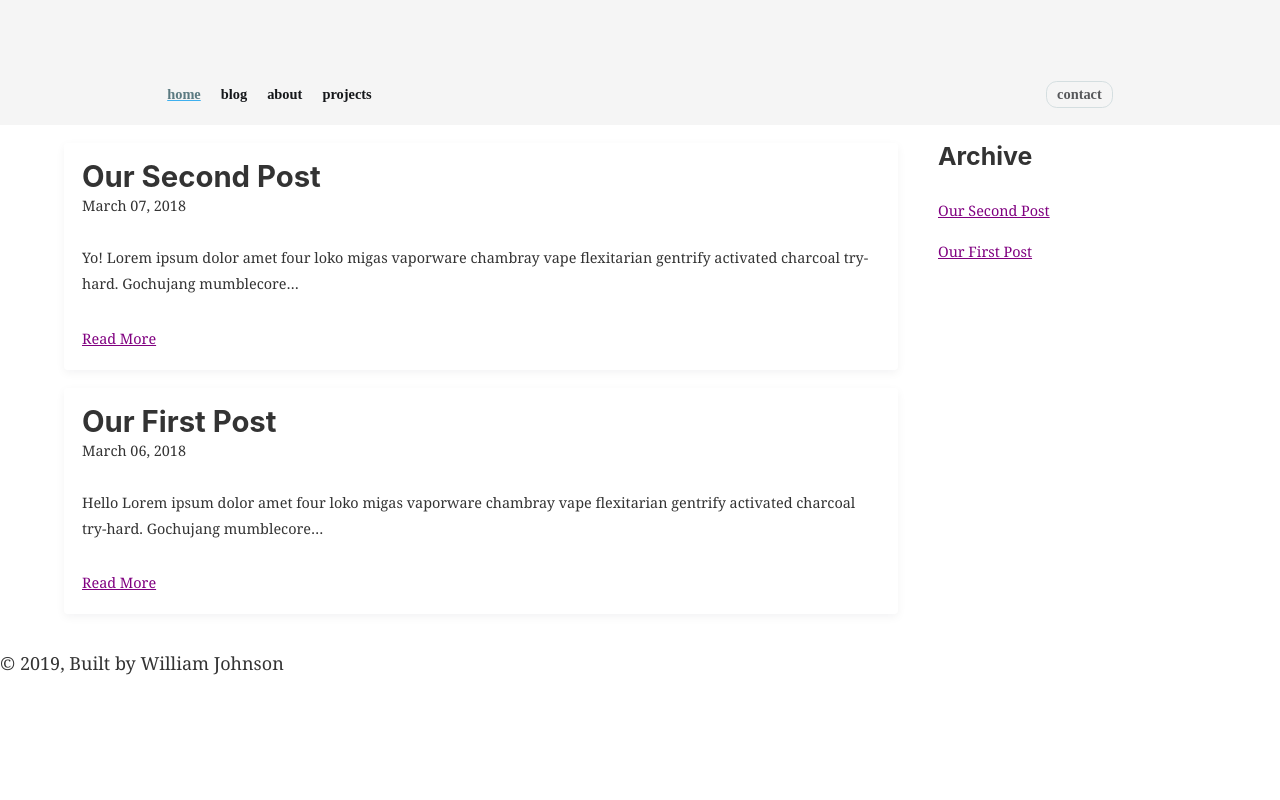
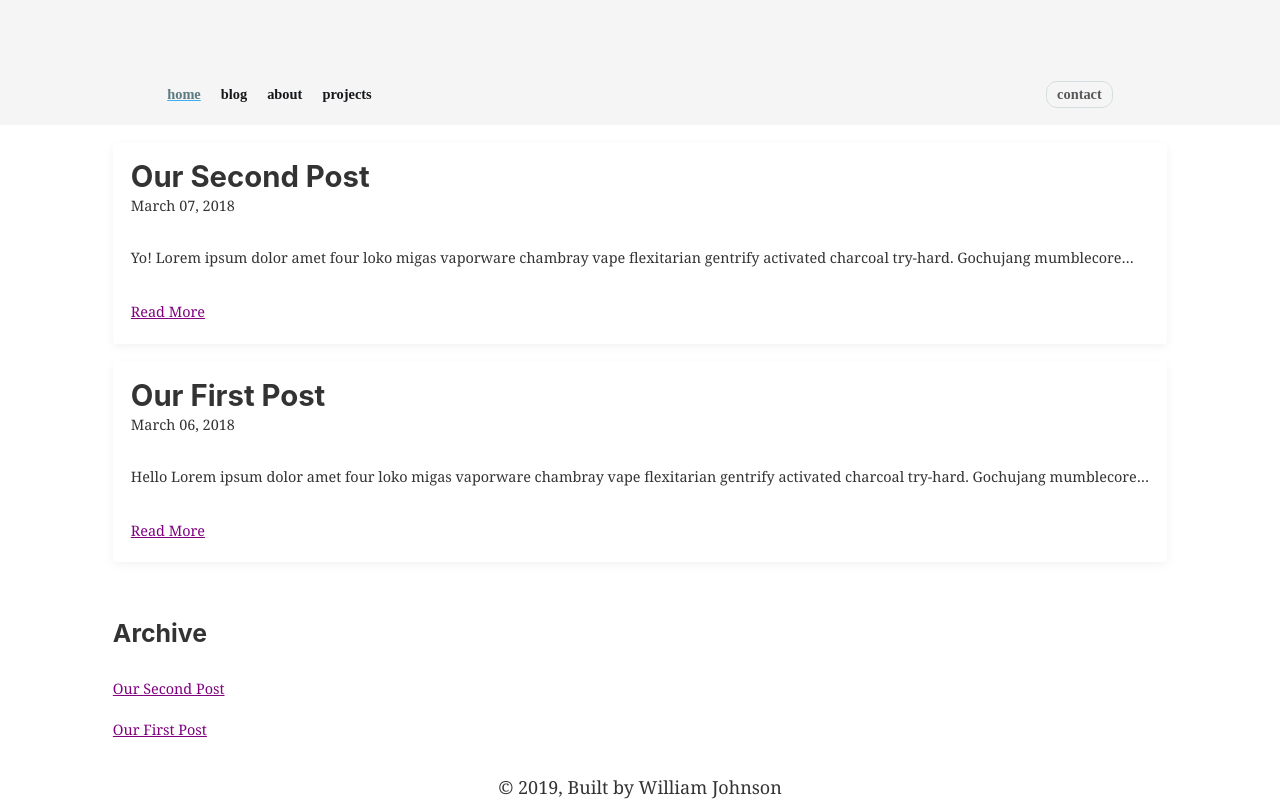
Before and after one commit to wcjohnson11/wcj-io, a Gatsby site: page / in a window 1280 px wide. Shown: the part 474-1274 px from the top of the page. Before the commit the page ends 1151 px from the top, so only its background shows below. Built offline with nearby package versions, Linux system fonts and the light colour scheme; Gatsby itself is replaced by a stand-in of ours; some packages are replaced by stand-ins of ours.

Commit message:
create layout wrapper and stickify footer

```diff
--- a/src/components/layout.js
+++ b/src/components/layout.js
@@ -20,15 +20,32 @@ const Theme = {
 	fontHeavy       : 800,
 	height          : '4rem',
 	margin          : '2rem',
-	radius          : '.6rem'
+	radius          : '.6rem',
+	breakpoints     : {
+		tablet : '780px',
+		phone  : '420px'
+	}
 };
 
+const LayoutWrapper = styled.div`
+	min-height: 100vh;
+	display: flex;
+	flex-direction: column;
+	align-items: stretch;
+`;
+
 const MainLayout = styled.main`
+	flex-grow: 1;
 	max-width: 90%;
 	margin: 1rem auto;
 	display: grid;
-	grid-template-columns: 3fr 1fr;
+	grid-template-columns: 1fr;
 	grid-gap: 40px;
+`;
+
+const Footer = styled.footer`
+	text-align: center;
+	flex-shrink: 0;
 `;
 
 const Layout = ({ children, location }) => (
@@ -45,15 +62,14 @@ const Layout = ({ children, location }) => (
 			}
 		`}
 		render={({ site }) => (
-			<React.Fragment>
 			<ThemeProvider theme={Theme}>
+				<LayoutWrapper>
 					<Header
 						description={site.siteMetadata.description}
 						siteName={site.siteMetadata.siteName}
 						siteTitle={site.siteMetadata.title}
 						location={location}
 					/>
-				</ThemeProvider>
 					<SEO
 						title="Home"
 						keywords={[
@@ -62,14 +78,15 @@ const Layout = ({ children, location }) => (
 							`react`
 						]}
 					/>
-				<ThemeProvider theme={Theme}>
 					<MainLayout>
 						<div>{children}</div>
 						<Archive />
 					</MainLayout>
+					<Footer>
+						© {new Date().getFullYear()}, Built by {site.siteMetadata.title}
+					</Footer>
+				</LayoutWrapper>
 			</ThemeProvider>
-				<footer>© {new Date().getFullYear()}, Built by {site.siteMetadata.title}</footer>
-			</React.Fragment>
 		)}
 	/>
 );
```
Lines whose indentation alone changed are shown as unchanged.
